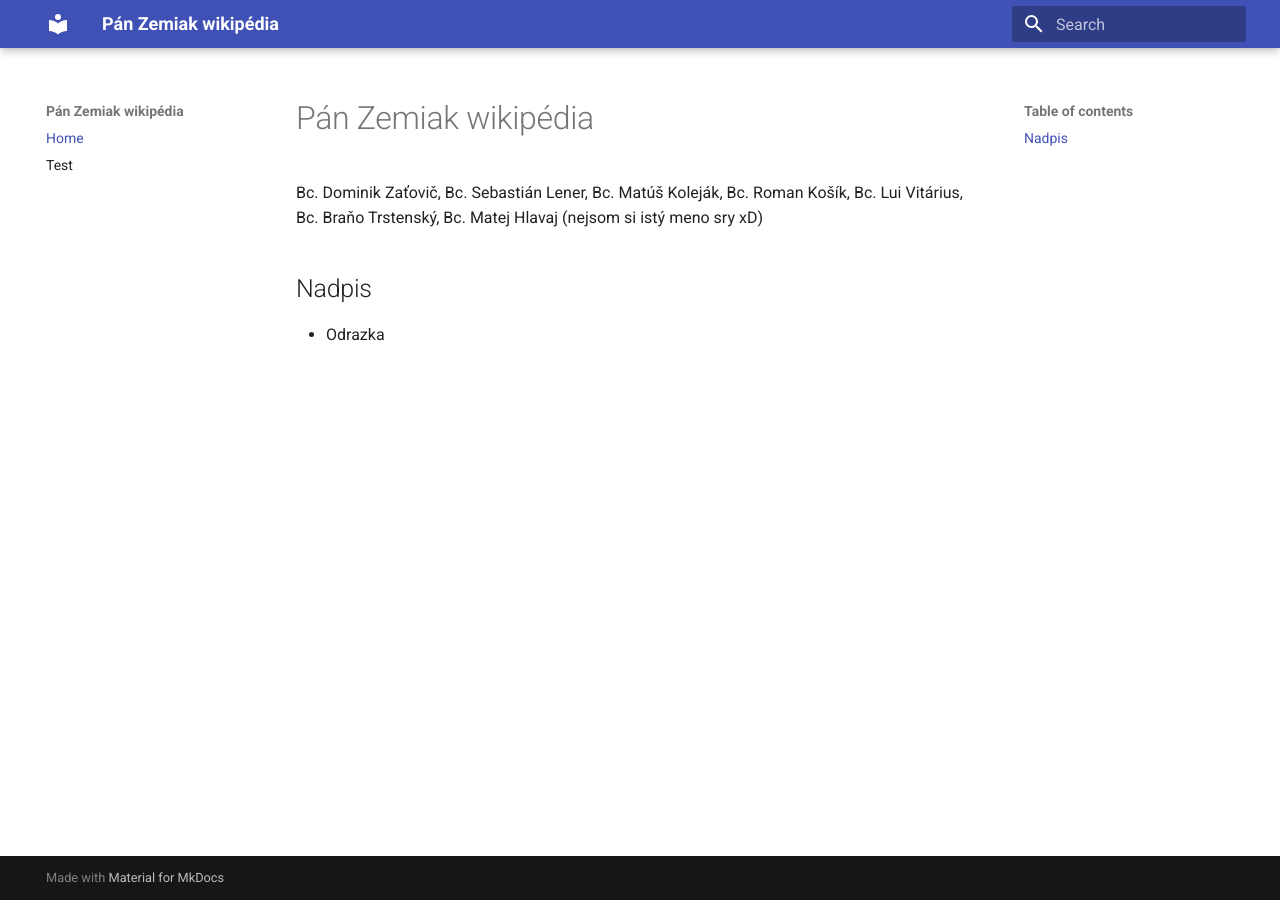
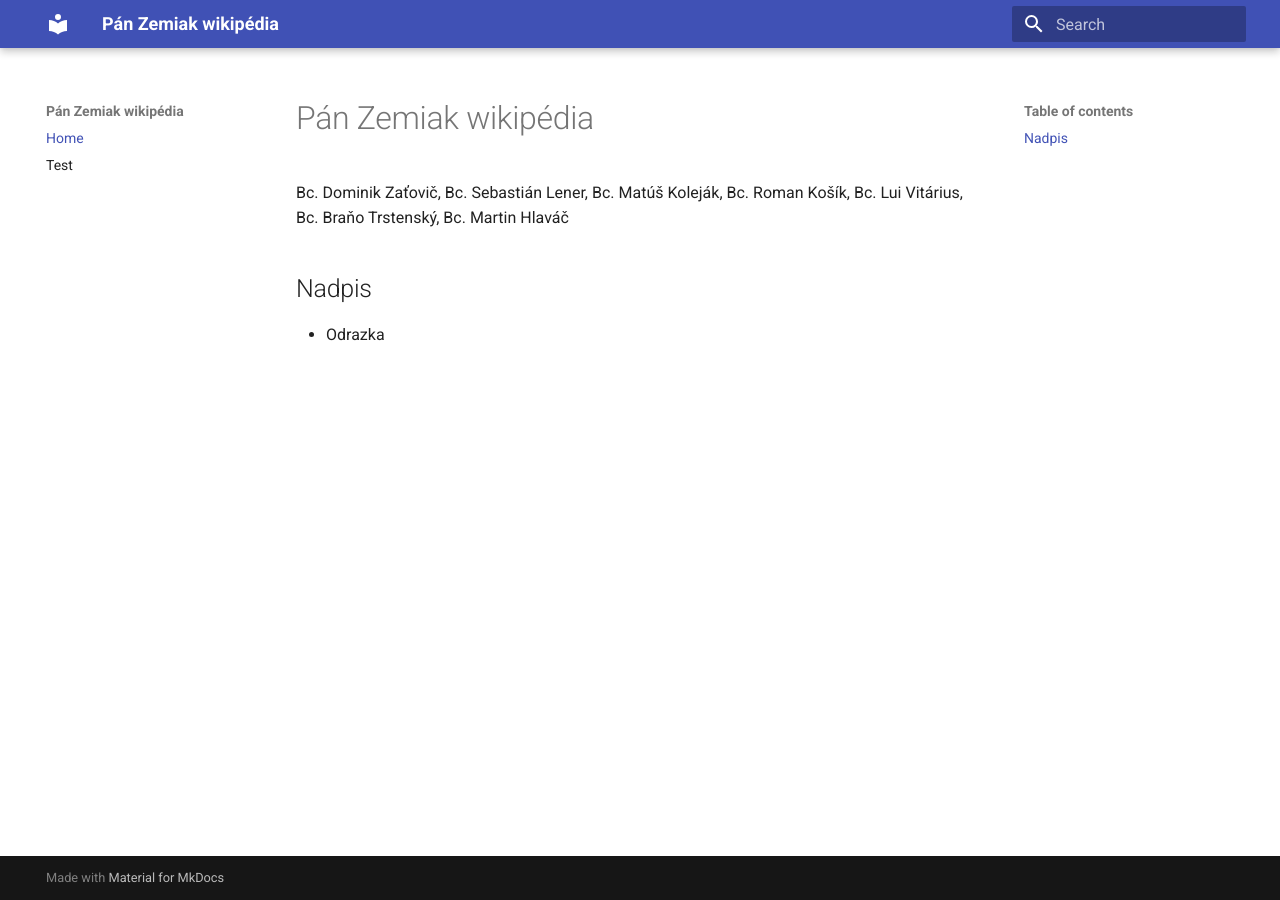
Before and after one commit to TEAM-22-TP/Wikipedia, an MkDocs documentation site: the page built from docs/index.md, in a window 1280 px wide. Built offline with MkDocs 1.6.1 and Material for MkDocs 9.7.7, drawn with Linux system fonts in a browser that asks for light colours.

Commit message:
Update index.md

```diff
--- a/docs/index.md
+++ b/docs/index.md
@@ -1,6 +1,6 @@
 # Pán Zemiak wikipédia
 
-Bc. Dominik Zaťovič, Bc. Sebastián Lener, Bc. Matúš Koleják, Bc. Roman Košík, Bc. Lui Vitárius, Bc. Braňo Trstenský, Bc. Matej Hlavaj (nejsom si istý meno sry xD)
+Bc. Dominik Zaťovič, Bc. Sebastián Lener, Bc. Matúš Koleják, Bc. Roman Košík, Bc. Lui Vitárius, Bc. Braňo Trstenský, Bc. Martin Hlaváč
 
 ## Nadpis
 
```
